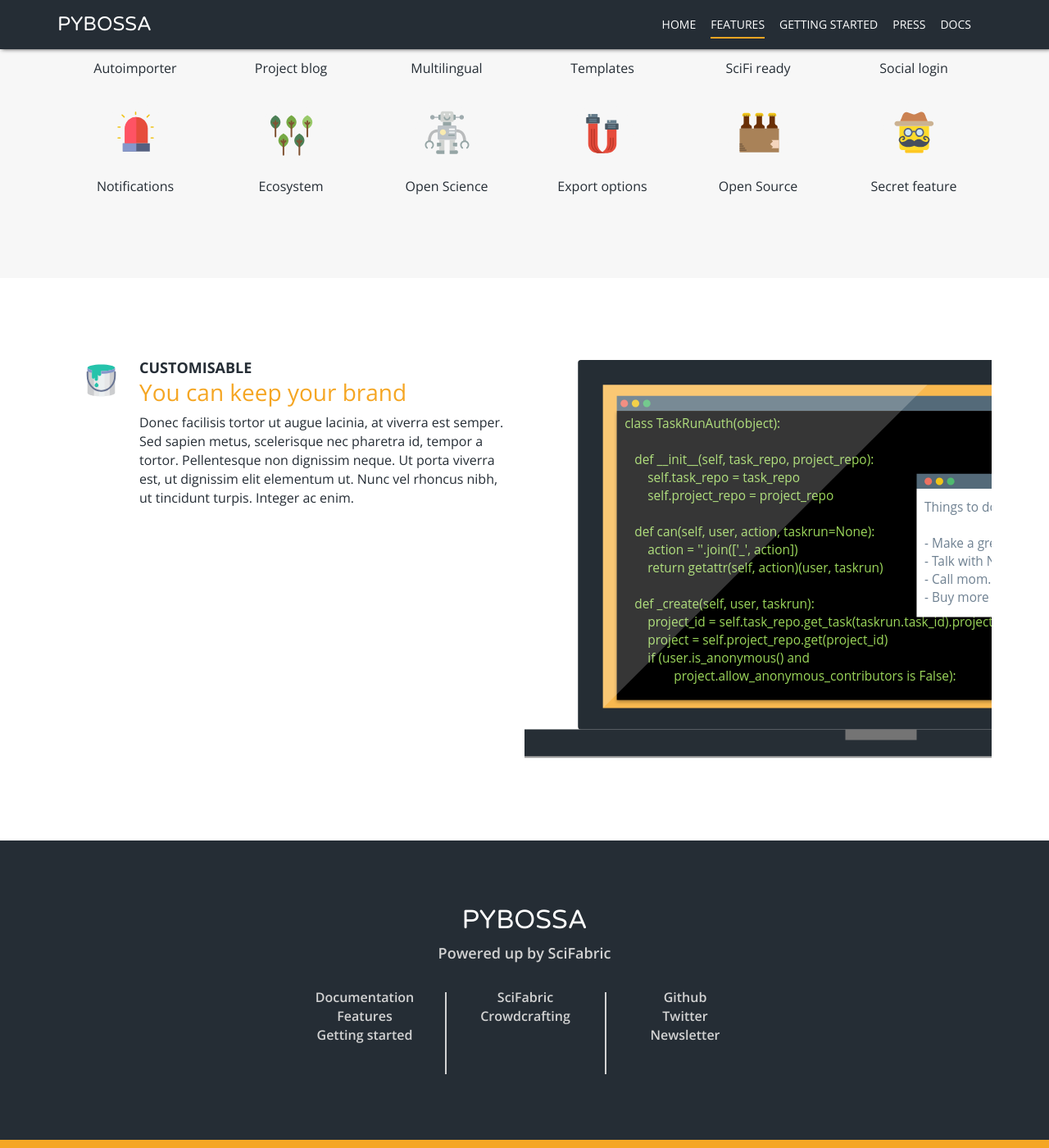
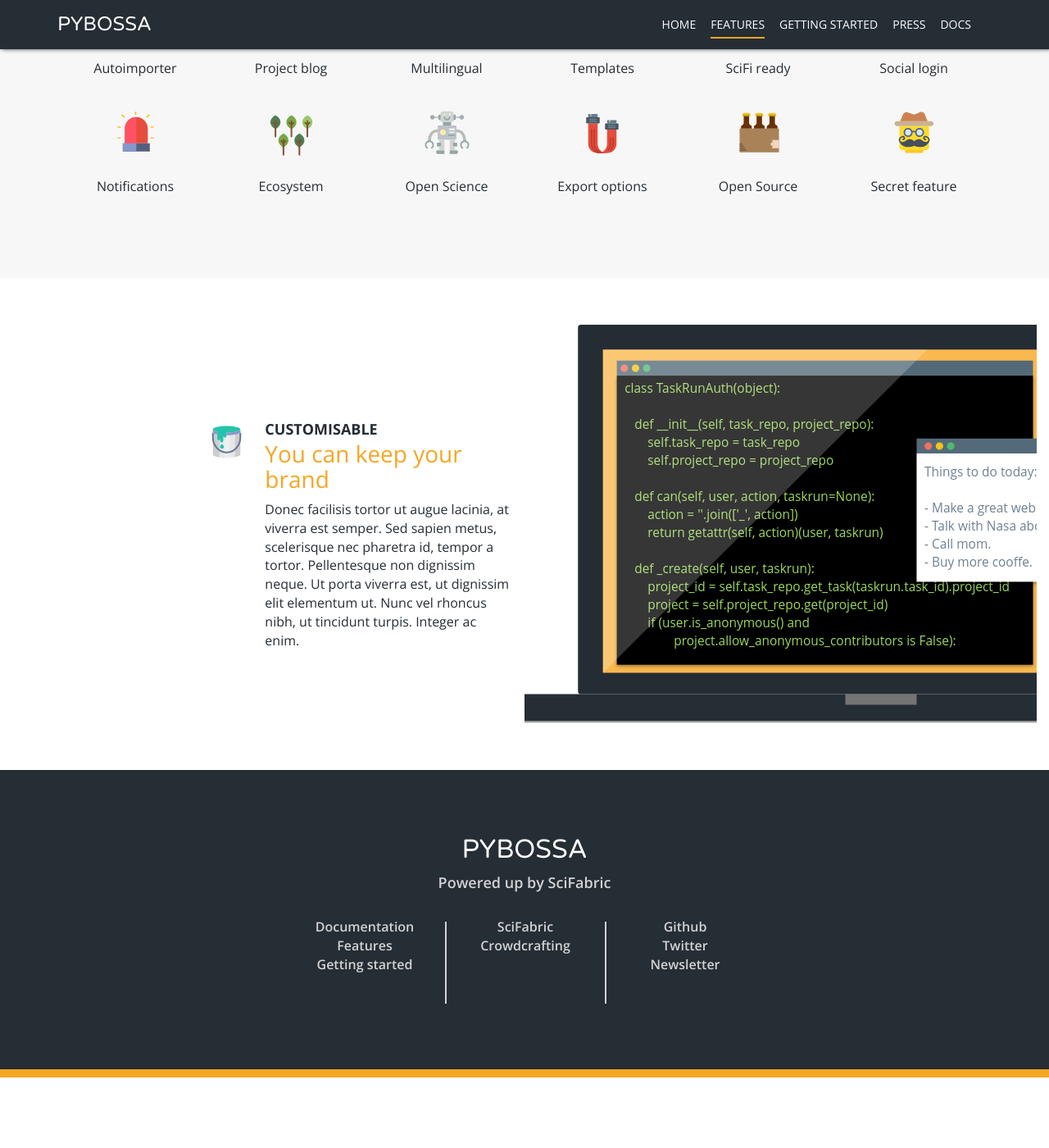
Before and after one commit to Scifabric/pybossa.github.io, a Jekyll site: the page built from features/index.html, in a window 1280 px wide and 1400 px high, scrolled down 939 px. Shown: the whole window at 82% size. Built offline with Jekyll 4.4.1, drawn with Linux system fonts in a browser that asks for light colours; nearby versions of some CDN libraries; Markdown is read by kramdown in place of the engine named in the settings; after the commit the page ends 2253 px from its top, so only the background shows below that.

Commit message:
Nice feature with big image

```diff
--- a/features/index.html
+++ b/features/index.html
@@ -199,8 +199,8 @@
 	</div>
 
 <div class="container-fluid">
-	<div class="container big-images-container">
-		<div class="col-md-6">
+	<div class="container-big-images">
+		<div class="col-md-4 col-md-offset-2 nuke-description">
 				<div class="media wow fadeInUp">
 					<div class="media-left">
 							<img class="media-object" src="../assets/img/feature-customisable.svg" alt="customisable">
```
Also changed, not shown: assets/css/bootstrap-theme.css.
